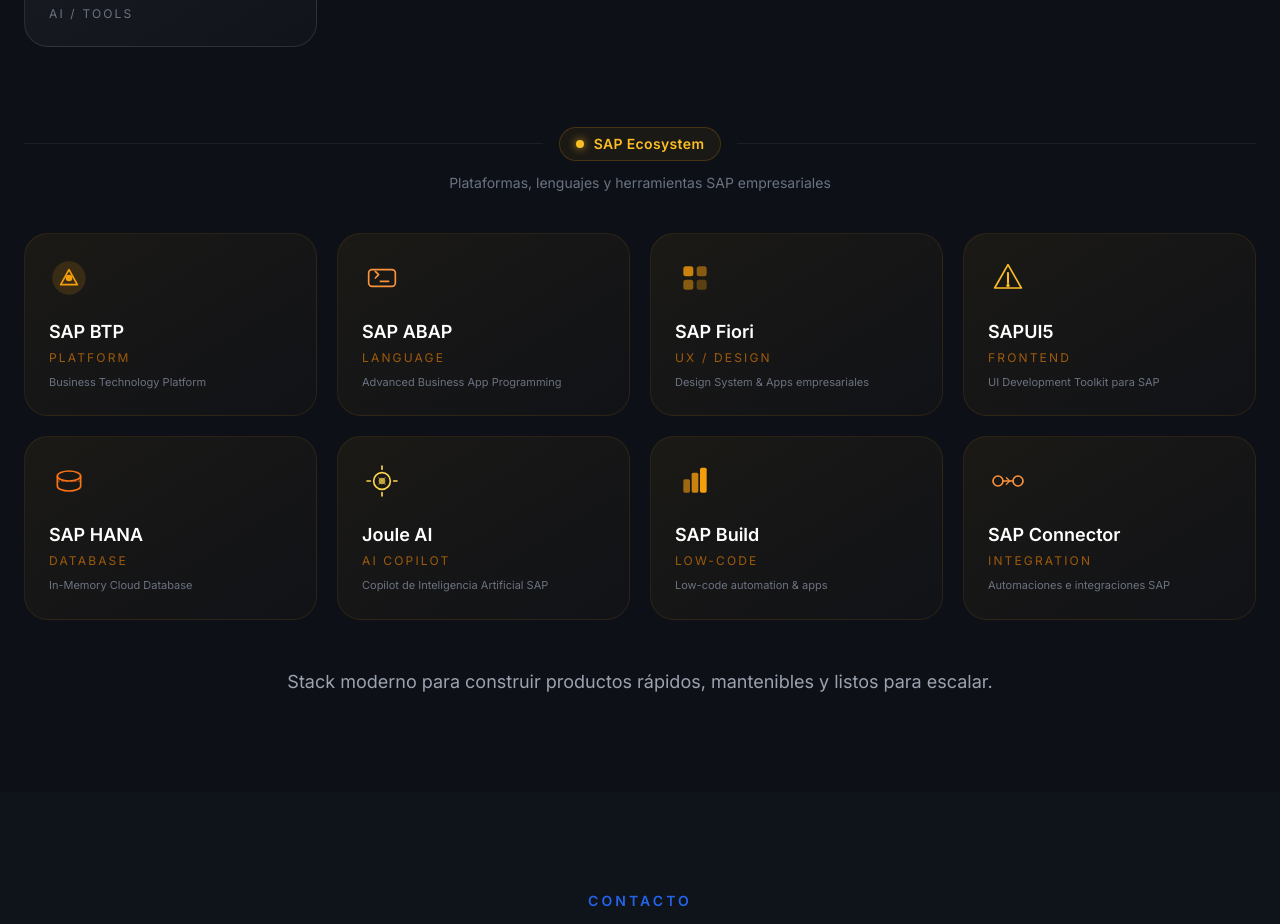
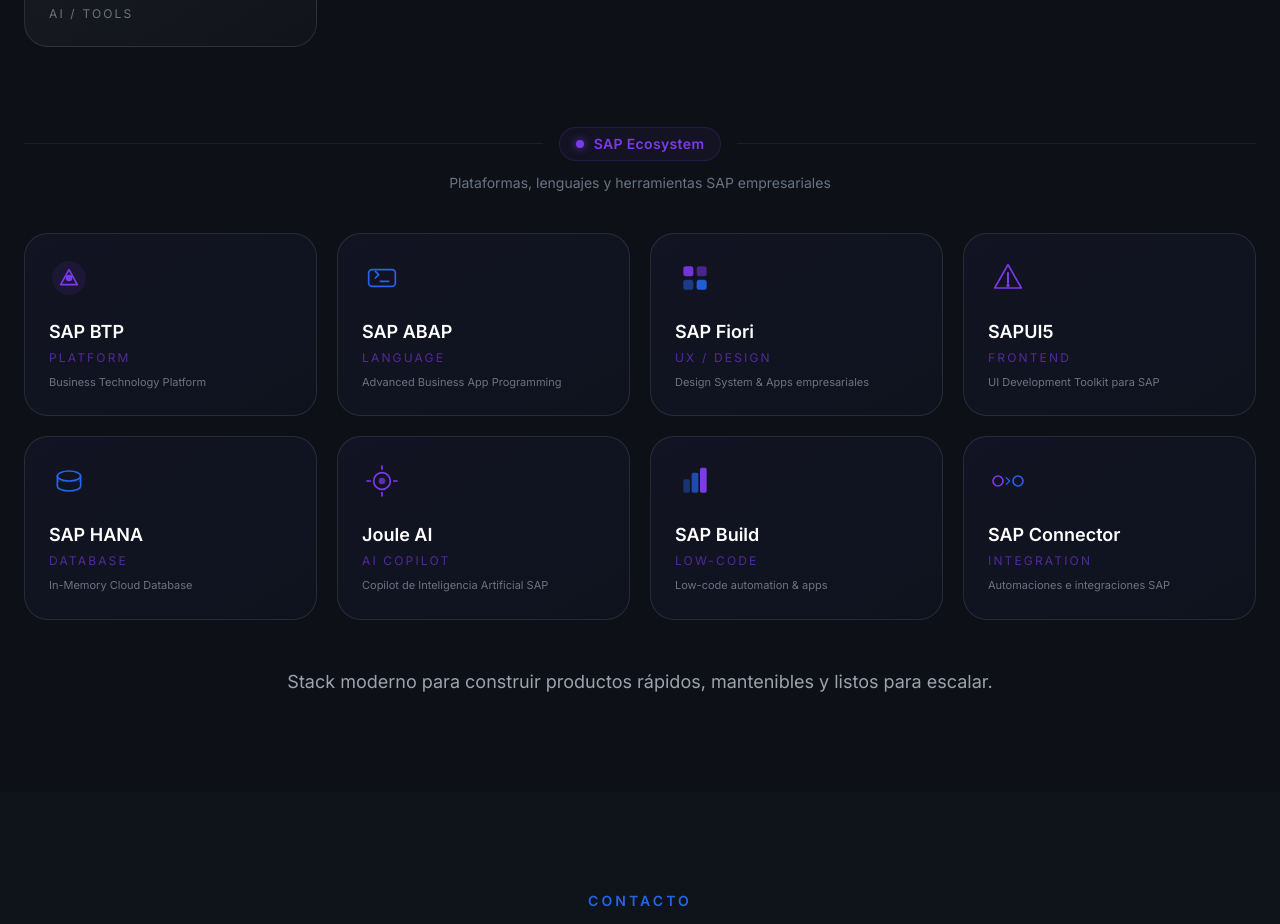
Before and after one commit to rafaelchuco/rafael-chuco-portfolio, a Next.js app: page / in a window 1280 px wide. Shown: the part 4520-5444 px from the top of the page. Built offline with nearby package versions, Linux system fonts and the light colour scheme.

Commit message:
feat: update SAP technologies in TechStack component with new icons and styles

```diff
--- a/components/TechStack.tsx
+++ b/components/TechStack.tsx
@@ -40,10 +40,10 @@
     desc: 'Business Technology Platform',
     icon: (
       <svg viewBox="0 0 48 48" fill="none" className="w-10 h-10">
-        <circle cx="24" cy="24" r="20" fill="url(#btpGrad)" opacity="0.15"/>
-        <path d="M14 32 L24 14 L34 32 Z" stroke="#F59E0B" strokeWidth="2" strokeLinejoin="round" fill="none"/>
-        <circle cx="24" cy="24" r="4" fill="#F59E0B"/>
-        <defs><linearGradient id="btpGrad" x1="0" y1="0" x2="48" y2="48"><stop stopColor="#F59E0B"/><stop offset="1" stopColor="#EF4444"/></linearGradient></defs>
+        <circle cx="24" cy="24" r="20" fill="url(#btpGrad)" opacity="0.1"/>
+        <path d="M14 32 L24 14 L34 32 Z" stroke="#7C3AED" strokeWidth="2" strokeLinejoin="round" fill="none"/>
+        <circle cx="24" cy="24" r="4" fill="#7C3AED"/>
+        <defs><linearGradient id="btpGrad" x1="0" y1="0" x2="48" y2="48"><stop stopColor="#7C3AED"/><stop offset="1" stopColor="#2563EB"/></linearGradient></defs>
       </svg>
     ),
   },
@@ -53,9 +53,9 @@
     desc: 'Advanced Business App Programming',
     icon: (
       <svg viewBox="0 0 48 48" fill="none" className="w-10 h-10">
-        <rect x="8" y="14" width="32" height="20" rx="4" stroke="#FB923C" strokeWidth="2" fill="none"/>
-        <path d="M16 24 L20 20 L16 16" stroke="#FB923C" strokeWidth="2" strokeLinecap="round" strokeLinejoin="round"/>
-        <line x1="22" y1="28" x2="32" y2="28" stroke="#FB923C" strokeWidth="2" strokeLinecap="round"/>
+        <rect x="8" y="14" width="32" height="20" rx="4" stroke="#2563EB" strokeWidth="2" fill="none"/>
+        <path d="M16 24 L20 20 L16 16" stroke="#2563EB" strokeWidth="2" strokeLinecap="round" strokeLinejoin="round"/>
+        <line x1="22" y1="28" x2="32" y2="28" stroke="#2563EB" strokeWidth="2" strokeLinecap="round"/>
       </svg>
     ),
   },
@@ -65,10 +65,10 @@
     desc: 'Design System & Apps empresariales',
     icon: (
       <svg viewBox="0 0 48 48" fill="none" className="w-10 h-10">
-        <rect x="10" y="10" width="12" height="12" rx="3" fill="#F59E0B" opacity="0.8"/>
-        <rect x="26" y="10" width="12" height="12" rx="3" fill="#F59E0B" opacity="0.5"/>
-        <rect x="10" y="26" width="12" height="12" rx="3" fill="#F59E0B" opacity="0.5"/>
-        <rect x="26" y="26" width="12" height="12" rx="3" fill="#F59E0B" opacity="0.3"/>
+        <rect x="10" y="10" width="12" height="12" rx="3" fill="#7C3AED" opacity="0.9"/>
+        <rect x="26" y="10" width="12" height="12" rx="3" fill="#7C3AED" opacity="0.5"/>
+        <rect x="10" y="26" width="12" height="12" rx="3" fill="#2563EB" opacity="0.5"/>
+        <rect x="26" y="26" width="12" height="12" rx="3" fill="#2563EB" opacity="0.9"/>
       </svg>
     ),
   },
@@ -78,9 +78,9 @@
     desc: 'UI Development Toolkit para SAP',
     icon: (
       <svg viewBox="0 0 48 48" fill="none" className="w-10 h-10">
-        <polygon points="24,8 40,36 8,36" stroke="#FBBF24" strokeWidth="2" fill="none" strokeLinejoin="round"/>
-        <line x1="24" y1="18" x2="24" y2="30" stroke="#FBBF24" strokeWidth="2.5" strokeLinecap="round"/>
-        <circle cx="24" cy="33" r="2" fill="#FBBF24"/>
+        <polygon points="24,8 40,36 8,36" stroke="#7C3AED" strokeWidth="2" fill="none" strokeLinejoin="round"/>
+        <line x1="24" y1="18" x2="24" y2="30" stroke="#7C3AED" strokeWidth="2.5" strokeLinecap="round"/>
+        <circle cx="24" cy="33" r="2" fill="#7C3AED"/>
       </svg>
     ),
   },
@@ -90,9 +90,9 @@
     desc: 'In-Memory Cloud Database',
     icon: (
       <svg viewBox="0 0 48 48" fill="none" className="w-10 h-10">
-        <ellipse cx="24" cy="18" rx="14" ry="6" stroke="#F97316" strokeWidth="2" fill="none"/>
-        <path d="M10 18 C10 18 10 30 10 30 C10 33.3 16.3 36 24 36 C31.7 36 38 33.3 38 30 L38 18" stroke="#F97316" strokeWidth="2" fill="none"/>
-        <line x1="10" y1="24" x2="38" y2="24" stroke="#F97316" strokeWidth="1.5" strokeDasharray="3 2" opacity="0.6"/>
+        <ellipse cx="24" cy="18" rx="14" ry="6" stroke="#2563EB" strokeWidth="2" fill="none"/>
+        <path d="M10 18 C10 18 10 30 10 30 C10 33.3 16.3 36 24 36 C31.7 36 38 33.3 38 30 L38 18" stroke="#2563EB" strokeWidth="2" fill="none"/>
+        <line x1="10" y1="24" x2="38" y2="24" stroke="#2563EB" strokeWidth="1.5" strokeDasharray="3 2" opacity="0.5"/>
       </svg>
     ),
   },
@@ -102,10 +102,9 @@
     desc: 'Copilot de Inteligencia Artificial SAP',
     icon: (
       <svg viewBox="0 0 48 48" fill="none" className="w-10 h-10">
-        <circle cx="24" cy="24" r="10" stroke="#FCD34D" strokeWidth="2" fill="none"/>
-        <path d="M24 10 L24 6M24 42 L24 38M38 24 L42 24M6 24 L10 24" stroke="#FCD34D" strokeWidth="2" strokeLinecap="round"/>
-        <circle cx="24" cy="24" r="4" fill="#FCD34D" opacity="0.7"/>
-        <path d="M20 20 L28 28M28 20 L20 28" stroke="#FCD34D" strokeWidth="1.5" strokeLinecap="round" opacity="0.4"/>
+        <circle cx="24" cy="24" r="10" stroke="#7C3AED" strokeWidth="2" fill="none"/>
+        <path d="M24 10 L24 6M24 42 L24 38M38 24 L42 24M6 24 L10 24" stroke="#7C3AED" strokeWidth="2" strokeLinecap="round"/>
+        <circle cx="24" cy="24" r="4" fill="#7C3AED" opacity="0.7"/>
       </svg>
     ),
   },
@@ -115,9 +114,9 @@
     desc: 'Low-code automation & apps',
     icon: (
       <svg viewBox="0 0 48 48" fill="none" className="w-10 h-10">
-        <rect x="10" y="22" width="8" height="16" rx="2" fill="#F59E0B" opacity="0.6"/>
-        <rect x="20" y="14" width="8" height="24" rx="2" fill="#F59E0B" opacity="0.8"/>
-        <rect x="30" y="8" width="8" height="30" rx="2" fill="#F59E0B"/>
+        <rect x="10" y="22" width="8" height="16" rx="2" fill="#2563EB" opacity="0.4"/>
+        <rect x="20" y="14" width="8" height="24" rx="2" fill="#2563EB" opacity="0.7"/>
+        <rect x="30" y="8" width="8" height="30" rx="2" fill="#7C3AED"/>
       </svg>
     ),
   },
@@ -127,10 +126,11 @@
     desc: 'Automaciones e integraciones SAP',
     icon: (
       <svg viewBox="0 0 48 48" fill="none" className="w-10 h-10">
-        <circle cx="12" cy="24" r="6" stroke="#FB923C" strokeWidth="2" fill="none"/>
-        <circle cx="36" cy="24" r="6" stroke="#FB923C" strokeWidth="2" fill="none"/>
-        <line x1="18" y1="24" x2="30" y2="24" stroke="#FB923C" strokeWidth="2" strokeLinecap="round"/>
-        <path d="M22 20 L26 24 L22 28" stroke="#FB923C" strokeWidth="1.5" strokeLinecap="round" strokeLinejoin="round"/>
+        <circle cx="12" cy="24" r="6" stroke="#7C3AED" strokeWidth="2" fill="none"/>
+        <circle cx="36" cy="24" r="6" stroke="#2563EB" strokeWidth="2" fill="none"/>
+        <line x1="18" y1="24" x2="30" y2="24" stroke="url(#connGrad)" strokeWidth="2" strokeLinecap="round"/>
+        <path d="M22 20 L26 24 L22 28" stroke="#2563EB" strokeWidth="1.5" strokeLinecap="round" strokeLinejoin="round"/>
+        <defs><linearGradient id="connGrad" x1="18" y1="0" x2="30" y2="0"><stop stopColor="#7C3AED"/><stop offset="1" stopColor="#2563EB"/></linearGradient></defs>
       </svg>
     ),
   },
@@ -188,8 +188,8 @@
         >
           <div className="flex items-center gap-4 mb-3">
             <div className="h-px flex-1 bg-white/[0.06]" />
-            <span className="flex items-center gap-2.5 rounded-full border border-amber-500/20 bg-amber-500/[0.06] px-4 py-1.5 text-sm font-semibold tracking-wide text-amber-400">
-              <span className="h-2 w-2 rounded-full bg-amber-400 shadow-[0_0_8px_rgba(251,191,36,0.8)]" />
+            <span className="flex items-center gap-2.5 rounded-full border border-primary-purple/20 bg-primary-purple/[0.06] px-4 py-1.5 text-sm font-semibold tracking-wide text-primary-purple">
+              <span className="h-2 w-2 rounded-full bg-primary-purple shadow-[0_0_8px_rgba(124,58,237,0.8)]" />
               SAP Ecosystem
             </span>
             <div className="h-px flex-1 bg-white/[0.06]" />
@@ -206,13 +206,13 @@
               viewport={{ once: true }}
               transition={{ delay: index * 0.07, duration: 0.5 }}
               whileHover={{ y: -6, scale: 1.03 }}
-              className="group relative rounded-[24px] border border-amber-500/10 bg-gradient-to-br from-amber-500/[0.06] to-orange-500/[0.02] p-6 text-left transition-all duration-300 hover:border-amber-500/25 hover:shadow-[0_16px_40px_rgba(251,191,36,0.06)]"
+              className="group relative rounded-[24px] border border-white/10 bg-gradient-to-br from-primary-purple/[0.06] to-primary-blue/[0.03] p-6 text-left transition-all duration-300 hover:border-primary-purple/25 hover:shadow-[0_16px_40px_rgba(124,58,237,0.08)]"
             >
               <div className="mb-5 transition-transform duration-300 group-hover:scale-110">
                 {tech.icon}
               </div>
               <h3 className="mb-1 text-lg font-semibold text-white">{tech.name}</h3>
-              <p className="mb-2 text-xs uppercase tracking-[0.18em] text-amber-600/70">{tech.category}</p>
+              <p className="mb-2 text-xs uppercase tracking-[0.18em] text-primary-purple/60">{tech.category}</p>
               <p className="text-[11px] text-gray-500 leading-relaxed">{tech.desc}</p>
             </motion.div>
           ))}
```
